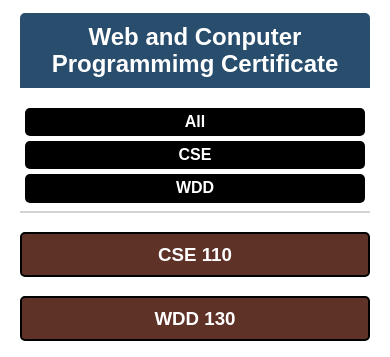
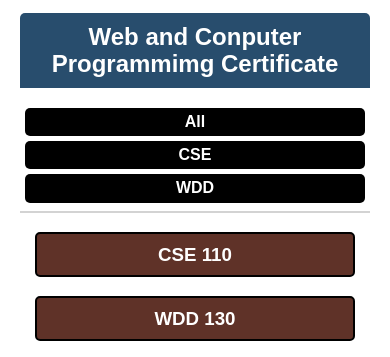
Before and after one commit to Bernie0316/WDD231, a plain HTML site: page index.html in a window 390 px wide. Shown: the part 476-833 px from the top of the page. Drawn offline with nearby package versions, Linux system fonts and the light colour scheme.

Commit message:
fix some css

```diff
--- a/styles/large.css
+++ b/styles/large.css
@@ -29,8 +29,18 @@
         display: grid;
         grid-template-columns: repeat(3, 1fr);
     }
+    h3 {
+        margin: 10px 0 10px 0;
+    }
     .courses {
         margin: 0 10px 0 10px;
         column-gap: 20px;
     }
 }
+
+@media screen and (max-width: 650px) {
+    h3 {
+        margin-left: 15px;
+        margin-right: 15px;
+    }
+}
```
